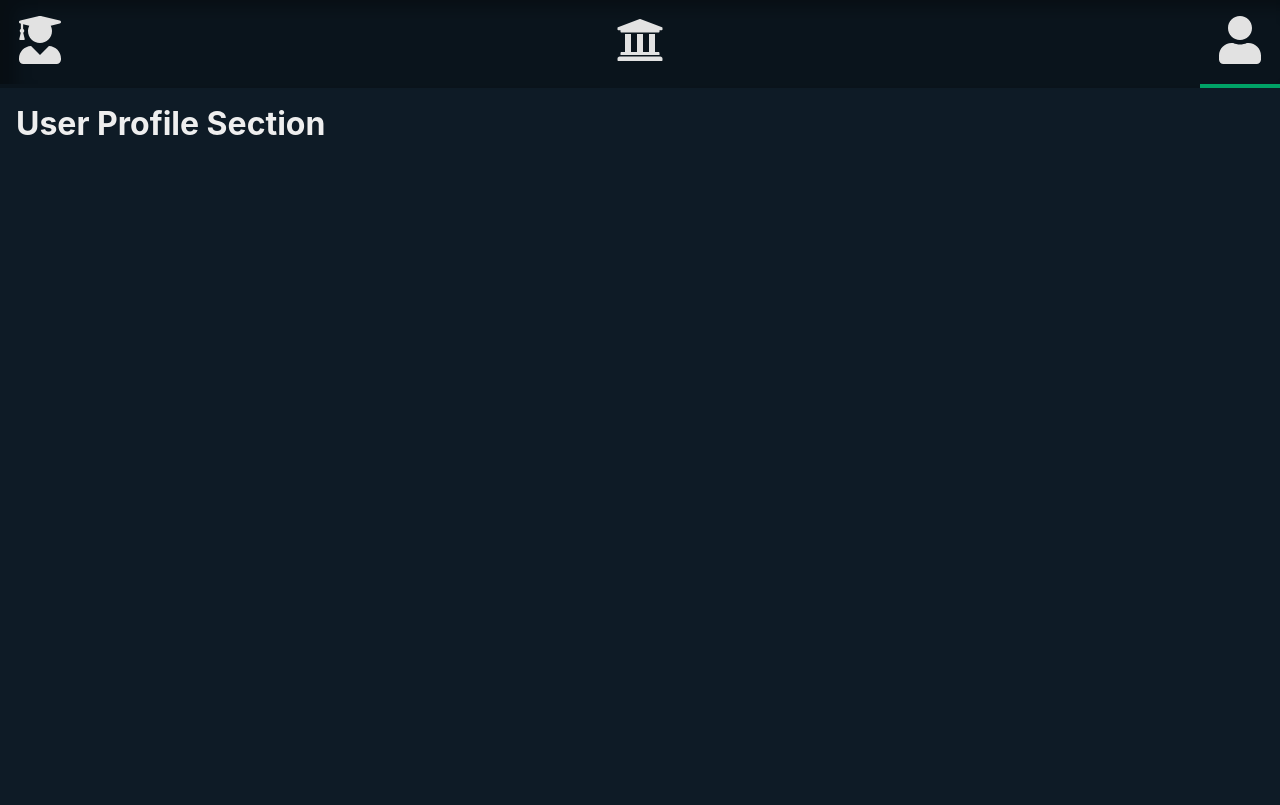
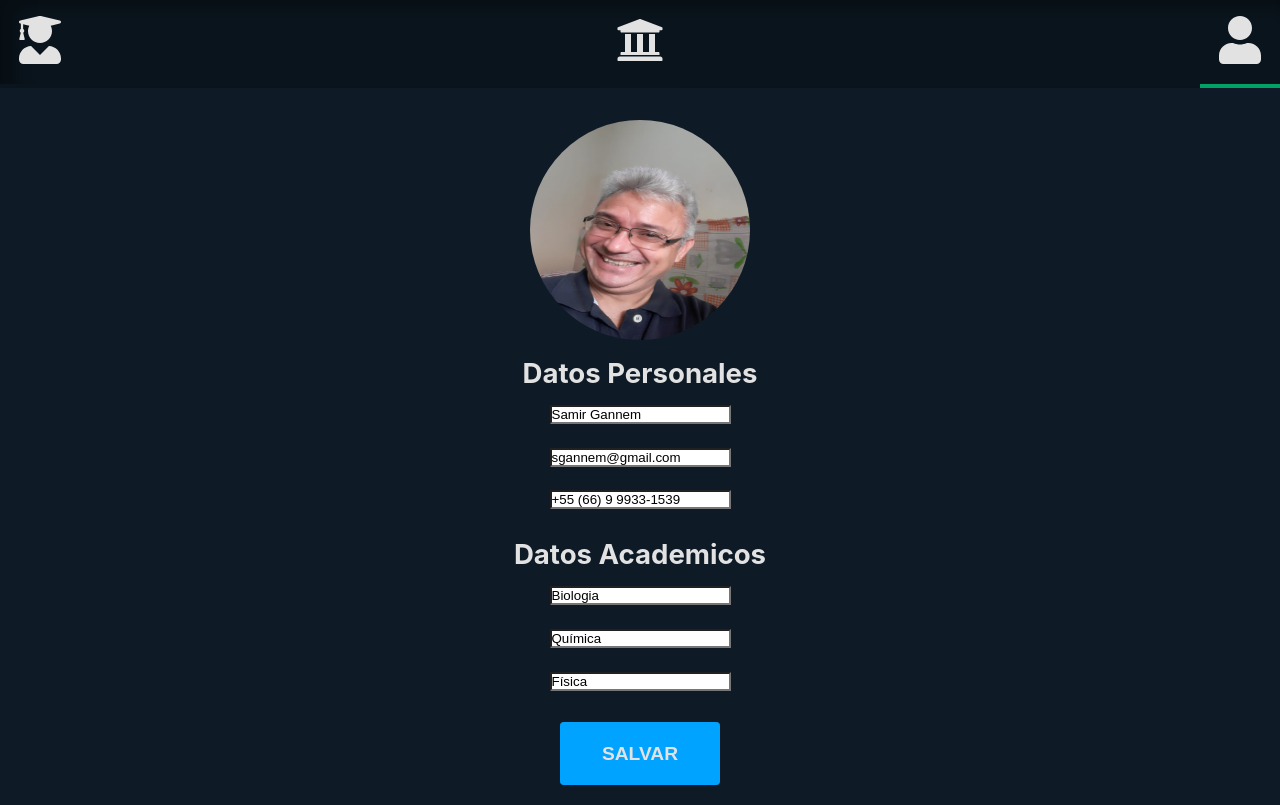
Before and after one commit to erickgannem/test-u-client-js, a React (Create React App) app: page /profile in a window 1280 px wide. Built offline with nearby package versions, Linux system fonts and the light colour scheme.

Commit message:
insert user view

```diff
--- a/src/index.css
+++ b/src/index.css
@@ -1,7 +1,8 @@
 * {
   margin: 0;
   padding: 0;
-  box-sizing: border-box;
+  border-radius: inherit;
+  /*box-sizing: border-box;*/
 }
 
 body {
--- a/src/views/UserProfile/index.jsx
+++ b/src/views/UserProfile/index.jsx
@@ -1,11 +1,70 @@
 import React from 'react'
 
-import { View } from '../elements'
+import { View, Button } from '../elements'
+import { ImgUserDiv, ImgBox, TitleRow, ButtonRow, InputRow } from './styled'
+import { colors } from '../../assets/guideline'
+import imgUser from '../../assets/Samir.jpg'
 
 export default function UserProfile () {
+  const { light01, blueAccent } = colors
+  const DATUSER = ['Samir Gannem', 'sgannem@gmail.com', '+55 (66) 9 9933-1539']
+  const DATUSERACAD = ['Biologia', 'Química', 'Física']
+
   return (
     <View>
-      <h1>User Profile Section</h1>
+      <ImgUserDiv>
+        <ImgBox>
+          <img
+            src={imgUser}
+            width="100%"
+            height="100%"
+            content-item="center"
+          />
+        </ImgBox>
+      </ImgUserDiv>
+      <TitleRow>
+        <h2>
+          Datos Personales
+        </h2>
+      </TitleRow>
+      <InputRow>
+        {
+          DATUSER.map(option =>
+            <input
+              key={option}
+              defaultValue={option}
+              type="text"
+              />
+          )
+        }
+      </InputRow>
+      <TitleRow>
+        <h2>
+          Datos Academicos
+        </h2>
+      </TitleRow>
+      <InputRow>
+        {
+          DATUSERACAD.map(option =>
+            <input
+              key={option}
+              defaultValue={option}
+              type="text"
+              />
+          )
+        }
+      </InputRow>
+      <ButtonRow>
+        <Button
+          bgColor={blueAccent}
+          color={light01}
+          borderColor={blueAccent}
+          content='SALVAR'
+          margin='0.25rem'
+          width='10rem'
+        />
+      </ButtonRow>
+
     </View>
   )
 }
--- /dev/null
+++ b/src/views/UserProfile/styled.js
@@ -0,0 +1,47 @@
+import styled from 'styled-components'
+import { colors } from '../../assets/guideline'
+
+const ImgUserDiv = styled.div`
+display: flex;
+width: 100%;
+margin-top: 1rem;
+margin-bottom: 1rem;
+justify-content: center;
+align-items: center;
+`
+
+const ImgBox = styled.div`
+height: 220px;
+width: 220px;
+box-sizing: border-box;
+border-radius: 50%;
+
+`
+const TitleRow = styled.div`
+display: flex;
+font-size: 1.15rem;
+justify-content: center;
+align-items: center;
+color: ${colors.light01};
+margin-bottom: 0.2rem;
+`
+
+const ButtonRow = styled.div`
+width: 100%;
+display: grid;
+position: relative;
+justify-content: center;
+align-items: center;
+`
+
+const InputRow = styled.div`
+width: 100%;
+height: 8rem;
+display: grid;
+position: relative;
+justify-content: center;
+align-items: center;
+margin-bottom:1rem;
+`
+
+export { ImgUserDiv, ImgBox, TitleRow, ButtonRow, InputRow }
--- a/src/views/elements.js
+++ b/src/views/elements.js
@@ -14,7 +14,7 @@ const StyledButton = styled.button`
 padding: 1.2rem;
 border-radius: 0.20rem;
 font-size: 1.2rem;
-width: 19.75rem;
+width: ${({ width }) => width || '19.75rem'};
 background-color: ${({ bgColor }) => bgColor};
 color: ${({ color }) => color};
 border: 0.12rem solid ${({ borderColor }) => borderColor};
@@ -24,13 +24,14 @@ ${this}:hover {
   cursor: pointer;
 }
 `
-const Button = ({ bgColor, color, borderColor, content, margin }) => {
+const Button = ({ bgColor, color, borderColor, content, margin, width }) => {
   return (
     <StyledButton
       bgColor={bgColor}
       color={color}
       borderColor={borderColor}
       margin={margin}
+      width={width}
     >
       <b>{content}</b>
     </StyledButton>
@@ -42,7 +43,42 @@ Button.propTypes = {
   color: PropTypes.string,
   borderColor: PropTypes.string,
   content: PropTypes.string,
-  margin: PropTypes.string || PropTypes.number
+  margin: PropTypes.string || PropTypes.number,
+  width: PropTypes.width
 }
 
-export { View, Button }
+const StyledInput = styled.input`
+padding: 0.2rem;
+border-radius: 0.20rem;
+font-size: 1rem;
+width: ${({ width }) => width || '15rem'};
+background-color: ${({ bgColor }) => bgColor};
+color: ${({ color }) => color};
+border: 0.12rem solid ${({ borderColor }) => borderColor};
+margin: ${({ margin }) => margin || 0};
+`
+
+const Input = ({ bgColor, color, borderColor, content, margin, width }) => {
+  return (
+    <StyledInput
+      bgColor={bgColor}
+      color={color}
+      borderColor={borderColor}
+      margin={margin}
+      width={width}
+    >
+      <input>{content}</input>
+    </StyledInput>
+  )
+}
+
+Input.propTypes = {
+  bgColor: PropTypes.string,
+  color: PropTypes.string,
+  borderColor: PropTypes.string,
+  content: PropTypes.string,
+  margin: PropTypes.string || PropTypes.number,
+  width: PropTypes.width
+}
+
+export { View, Button, Input }
```
Also changed, not shown: src/assets/Samir.jpg (added).
